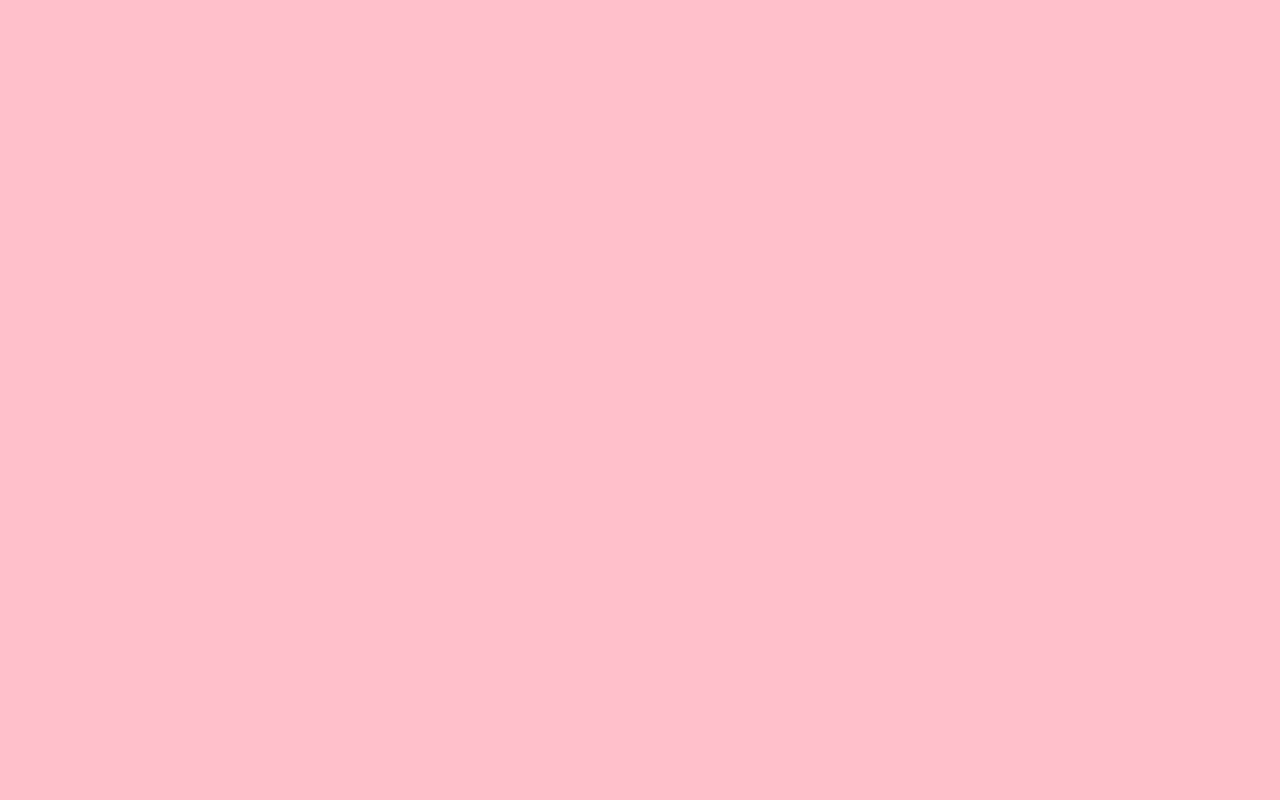
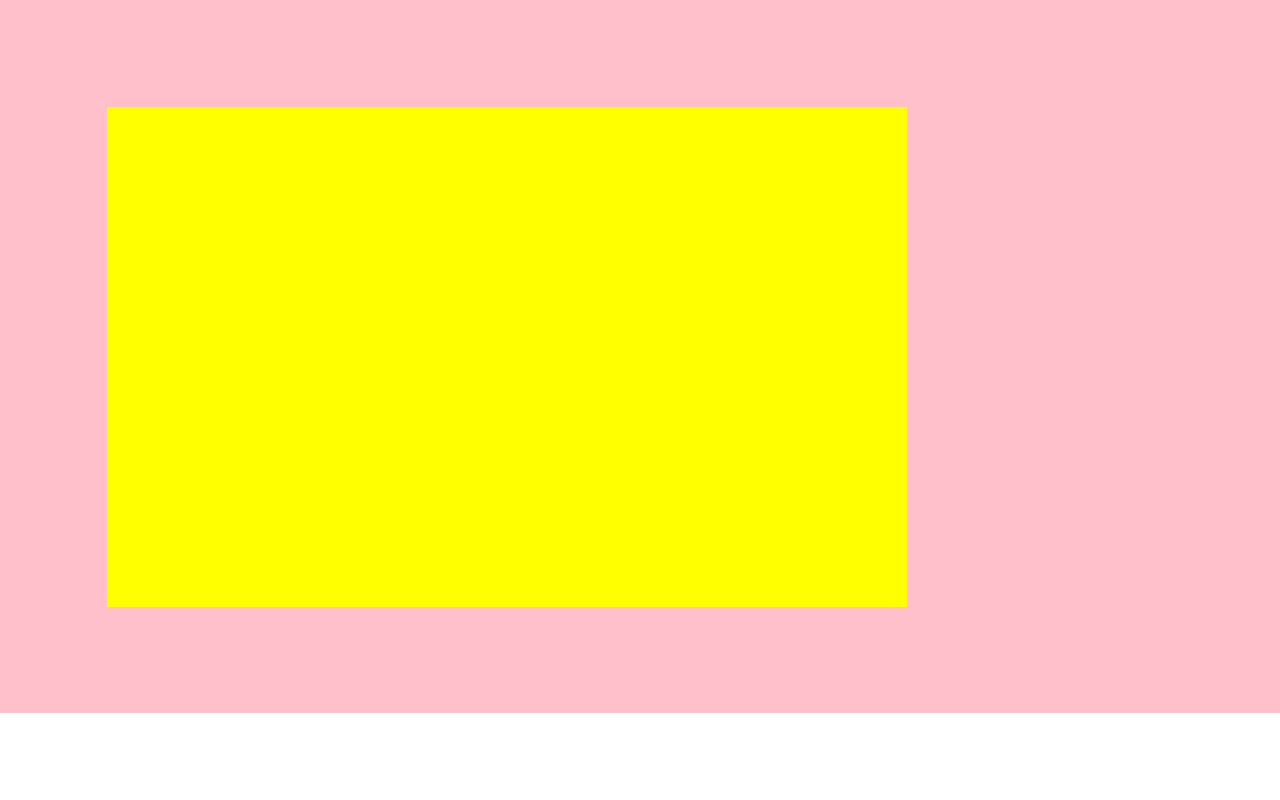
Before and after one commit to AndreasFaust/react-raster, a Next.js app: page / in a window 1280 px wide. Shown: the top 800 px of the page. Built offline with nearby package versions, Linux system fonts and the light colour scheme.

Commit message:
massive performance-gain

```diff
--- a/pages/index.tsx
+++ b/pages/index.tsx
@@ -25,9 +25,16 @@ const ExamplePage = () => {
       background="pink"
       styles="color: red;"
       minHeight={"100px"}
-      onClick={() => setOpacity((prev) => !prev)}
+      // onClick={() => setOpacity((prev) => !prev)}
     >
-      <AnimatePresence>
+      <Box
+        cols={[2, 5, 8, 9]}
+        height="500px"
+        // opacity={opacity ? 1 : 0}
+        background="yellow"
+      ></Box>
+
+      {/* <AnimatePresence>
         {opacity && (
           <Box
             background="yellow"
@@ -48,16 +55,12 @@ const ExamplePage = () => {
         background="yellow"
         marginTop="100vh"
         height="50vh"
-        opacity={opacity}
+        opacity={opacity ? 1 : 0}
         onIntersect={onIntersect}
         // threshold={buildThresholdArray()}
       >
         Intersection!!!
-      </Box>
-      {/* <Box>
-          <Box height="500px" background="yellow">
-          </Box>
-        </Box> */}
+      </Box> */}
     </Box>
   );
 };
--- a/src/Box/StyledBox.tsx
+++ b/src/Box/StyledBox.tsx
@@ -1,8 +1,10 @@
-import styled from "styled-components";
+import styled, { css } from "styled-components";
 import React from "react";
 import Container from "./utils/container";
 
 interface Props {
+  index: number;
+
   position: string[];
   zIndex: (string | number)[];
   display: string[];
@@ -110,124 +112,112 @@ interface Props {
 const StyledBoxStyles = styled(Container)<Props>`
   box-sizing: border-box;
 
-  ${(props) =>
-    props.media.map((media, index: number) => {
-      return media`
-        position: ${props.position[index]};
-        z-index: ${props.zIndex[index]};
-        display: ${props.display[index]};
-        pointer-events: ${props.pointerEvents[index]};
+  ${(props) => css`
+    position: ${props.position[props.index]};
+    z-index: ${props.zIndex[props.index]};
+    display: ${props.display[props.index]};
+    pointer-events: ${props.pointerEvents[props.index]};
 
-        width: ${props.width[index]};
-        min-width: ${props.minWidth[index]};
-        max-width: ${props.maxWidth[index]};
-        height: ${props.height[index]};
-        min-height: ${props.minHeight[index]};
-        max-height: ${props.maxHeight[index]};
+    width: ${props.width[props.index]};
+    min-width: ${props.minWidth[props.index]};
+    max-width: ${props.maxWidth[props.index]};
+    height: ${props.height[props.index]};
+    min-height: ${props.minHeight[props.index]};
+    max-height: ${props.maxHeight[props.index]};
 
-        padding-left: ${props.padding.left[index]};
-        padding-right: ${props.padding.right[index]};
-        padding-top: ${props.padding.top[index]};
-        padding-bottom: ${props.padding.bottom[index]};
+    padding-left: ${props.padding.left[props.index]};
+    padding-right: ${props.padding.right[props.index]};
+    padding-top: ${props.padding.top[props.index]};
+    padding-bottom: ${props.padding.bottom[props.index]};
 
-        margin-left: ${props.margin.left[index]};
-        margin-right: ${props.margin.right[index]};
-        margin-top: ${props.margin.top[index]};
-        margin-bottom: ${props.margin.bottom[index]};
+    margin-left: ${props.margin.left[props.index]};
+    margin-right: ${props.margin.right[props.index]};
+    margin-top: ${props.margin.top[props.index]};
+    margin-bottom: ${props.margin.bottom[props.index]};
 
-        order: ${props.order[index]};
+    order: ${props.order[props.index]};
 
-        top: ${props.top[index]};
-        bottom: ${props.bottom[index]};
-        left: ${props.left[index]};
-        right: ${props.right[index]};
+    top: ${props.top[props.index]};
+    bottom: ${props.bottom[props.index]};
+    left: ${props.left[props.index]};
+    right: ${props.right[props.index]};
 
-        align-items: ${props.alignItems[index]};
-        align-content: ${props.alignContent[index]};
-        align-self: ${props.alignSelf[index]};
-        justify-content: ${props.justifyContent[index]};
-        justify-items: ${props.justifyItems[index]};
-        justify-self: ${props.justifySelf[index]};
+    align-items: ${props.alignItems[props.index]};
+    align-content: ${props.alignContent[props.index]};
+    align-self: ${props.alignSelf[props.index]};
+    justify-content: ${props.justifyContent[props.index]};
+    justify-items: ${props.justifyItems[props.index]};
+    justify-self: ${props.justifySelf[props.index]};
 
-        flex-direction: ${props.flexDirection[index]};
-        flex-wrap: ${props.flexWrap[index]};
-        flex-shrink: ${props.flexShrink[index]};
-        flex-grow: ${props.flexGrow[index]};
+    flex-direction: ${props.flexDirection[props.index]};
+    flex-wrap: ${props.flexWrap[props.index]};
+    flex-shrink: ${props.flexShrink[props.index]};
+    flex-grow: ${props.flexGrow[props.index]};
 
-        background: ${props.background[index]};
-        background-color: ${props.backgroundColor[index]};
-        background-image: ${props.backgroundImage[index]};
-        background-position: ${props.backgroundPosition[index]};
-        background-size: ${props.backgroundSize[index]};
-        background-attachment: ${props.backgroundAttachment[index]};
+    background: ${props.background[props.index]};
+    background-color: ${props.backgroundColor[props.index]};
+    background-image: ${props.backgroundImage[props.index]};
+    background-position: ${props.backgroundPosition[props.index]};
+    background-size: ${props.backgroundSize[props.index]};
+    background-attachment: ${props.backgroundAttachment[props.index]};
 
-        filter: ${props.filter[index]};
-        backdrop-filter: ${props.backdropFilter[index]};
-        mix-blend-mode: ${props.mixBlendMode[index]};
-        background-blend-mode: ${props.backgroundBlendMode[index]};
-        text-shadow: ${props.textShadow[index]};
-        box-shadow: ${props.boxShadow[index]};
-        -webkit-text-stroke: ${props.textStroke[index]};
-        text-stroke: ${props.textStroke[index]};
+    filter: ${props.filter[props.index]};
+    backdrop-filter: ${props.backdropFilter[props.index]};
+    mix-blend-mode: ${props.mixBlendMode[props.index]};
+    background-blend-mode: ${props.backgroundBlendMode[props.index]};
+    text-shadow: ${props.textShadow[props.index]};
+    box-shadow: ${props.boxShadow[props.index]};
+    -webkit-text-stroke: ${props.textStroke[props.index]};
+    text-stroke: ${props.textStroke[props.index]};
 
-        border: ${props.border[index]};
-        border-left: ${props.borderLeft[index]};
-        border-right: ${props.borderRight[index]};
-        border-top: ${props.borderTop[index]};
-        border-bottom: ${props.borderBottom[index]};
+    border: ${props.border[props.index]};
+    border-left: ${props.borderLeft[props.index]};
+    border-right: ${props.borderRight[props.index]};
+    border-top: ${props.borderTop[props.index]};
+    border-bottom: ${props.borderBottom[props.index]};
 
-        font-family: ${props.fontFamily[index]};
-        font-size: ${props.fontSize[index]};
-        color: ${props.color[index]};
-        line-height: ${props.lineHeight[index]};
-        letter-spacing: ${props.letterSpacing[index]};
-        text-decoration: ${props.textDecoration[index]};
-        hyphens: ${props.hyphens[index]};
+    font-family: ${props.fontFamily[props.index]};
+    font-size: ${props.fontSize[props.index]};
+    color: ${props.color[props.index]};
+    line-height: ${props.lineHeight[props.index]};
+    letter-spacing: ${props.letterSpacing[props.index]};
+    text-decoration: ${props.textDecoration[props.index]};
+    hyphens: ${props.hyphens[props.index]};
 
-        transition: ${props.transition[index]};
-        transform: ${props.transform[index]};
-        animation: ${props.animation[index]};
-        opacity: ${props.opacity[index]};
+    transition: ${props.transition[props.index]};
+    transform: ${props.transform[props.index]};
+    animation: ${props.animation[props.index]};
+    opacity: ${props.opacity[props.index]};
 
-        overflow: ${props.overflow[index]};
-        overflow-x: ${props.overflowX[index]};
-        overflow-y: ${props.overflowY[index]};
+    overflow: ${props.overflow[props.index]};
+    overflow-x: ${props.overflowX[props.index]};
+    overflow-y: ${props.overflowY[props.index]};
 
-        ${props.styles[index] ? props.styles[index] : ""}
-      `;
-    })}
+    ${props.styles[props.index] ? props.styles[props.index] : ""}
+  `}
 
   ${(props) =>
-    props.media.map((media, index: number) => {
-      return (
-        props.display[index] === "grid" &&
-        media`
-        grid-template-columns: repeat(${(props) => props.colspan[index]}, 1fr);
+    props.display[props.index] === "grid" &&
+    css`
+      grid-template-columns: repeat(${props.colspan[props.index]}, 1fr);
 
-        grid-auto-rows: ${(props) => props.gridAutoRows[index]};
-        grid-template-rows: ${(props) => props.gridTemplateRows[index]};
-        grid-template-columns: ${(props) => props.gridTemplateColumns[index]};
-        grid-auto-flow: ${(props) => props.autoFlow[index]};
+      grid-auto-rows: ${props.gridAutoRows[props.index]};
+      grid-template-rows: ${props.gridTemplateRows[props.index]};
+      grid-template-columns: ${props.gridTemplateColumns[props.index]};
+      grid-auto-flow: ${props.autoFlow[props.index]};
 
-        grid-column-gap: ${props.gridColumnGap[index]};
-        grid-row-gap: ${props.gridRowGap[index]};
+      grid-column-gap: ${props.gridColumnGap[props.index]};
+      grid-row-gap: ${props.gridRowGap[props.index]};
 
-        ${
-          props.isControl && props.gridColumnGap[index] === "0px"
-            ? "grid-column-gap: 1px;"
-            : ""
-        }
-      `
-      );
-    })}
+      ${props.isControl && props.gridColumnGap[props.index] === "0px"
+        ? "grid-column-gap: 1px;"
+        : ""}
+    `}
 
-  ${(props) =>
-    props.media.map((media, index: number) => {
-      return media`
-        grid-column: auto / span ${props.colsTotal[index]};
-        grid-column: ${(props) => props.gridColumn[index]};      `;
-    })}
-
+  ${(props) => css`
+    grid-column: auto / span ${props.colsTotal[props.index]};
+    grid-column: ${props.gridColumn[props.index]};
+  `}
 
   ${(props) =>
     props.as === "img" &&
--- a/src/Box/index.tsx
+++ b/src/Box/index.tsx
@@ -41,10 +41,14 @@ const Box = React.forwardRef<HTMLElement, Props>((props, ref) => {
     onIntersect: props.onIntersect,
   });
 
+  console.log(context.breakpoint);
+  console.log(propsNormalized.breakpoint);
+
   return (
     <StyledBox
       {...propsNormalized}
       id={id.current}
+      index={propsNormalized.breakpoint.index - 1}
       tag={props.as}
       component={props.component}
       className={
@@ -89,4 +93,4 @@ const Box = React.forwardRef<HTMLElement, Props>((props, ref) => {
 
 Box.displayName = "Box";
 
-export default React.memo(Box);
+export default Box;
--- a/src/Box/utils/useNormalize.ts
+++ b/src/Box/utils/useNormalize.ts
@@ -1,3 +1,5 @@
+import React from "react";
+
 import getColsTotal from "./getColsTotal";
 import getColsEffective from "./getColsEffective";
 import normalizeProps from "./normalizeProps";
@@ -20,6 +22,7 @@ export default function useNormalize(
     context.breakpoints || [0, 432, 768, 1024, 1200, 1400];
 
   const mergedProps = { ...context, ...props };
+  console.log(mergedProps);
 
   const breakpoint = useCurrentBreakpoint({
     activateEventListener: !!props.breakpoints || !!props.colspan,
@@ -116,7 +119,7 @@ export default function useNormalize(
 
     controlColor: mergedProps.controlColor,
 
-    media: getMediaQueries(breakpoints),
+    // media: getMediaQueries(breakpoints),
     styles: normalizeProps(breakpoints, mergedProps.styles),
 
     width: normalizeProps(breakpoints, mergedProps.width),
--- a/src/Control/index.tsx
+++ b/src/Control/index.tsx
@@ -36,6 +36,7 @@ const ControlGrid: React.FC<any> = (props) => {
       marginRight={getSideBearing("right", props)}
       marginTop={getTopBottomBearing("top", props)}
       marginBottom={getTopBottomBearing("bottom", props)}
+      pointerEvents="none"
       isControl
     >
       {[...Array(colspanTotal[breakpoint.index - 1])].map((_, index) => (
--- a/src/context.ts
+++ b/src/context.ts
@@ -15,7 +15,9 @@ export interface ContextProps {
   registerChildBox?: () => void;
 }
 
-const Context = React.createContext<ContextProps>({});
+const Context = React.createContext<ContextProps>({
+  breakpoint: { index: 1, value: 0 },
+});
 
 function useRaster(): ContextProps {
   return React.useContext(Context);
```
Also changed, not shown: src/Box/utils/useCurrentBreakpoint.ts (+10 -12 lines).
